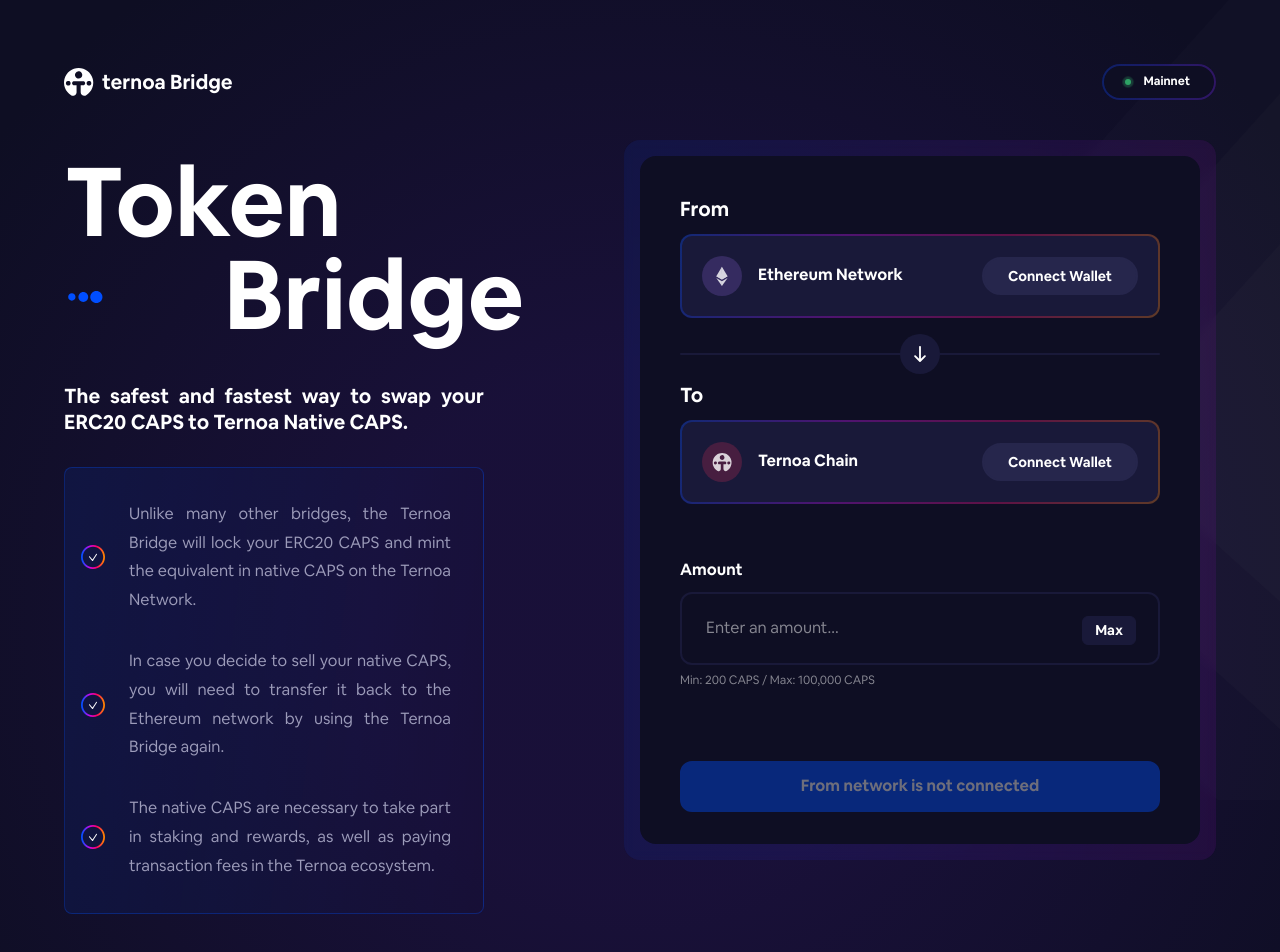
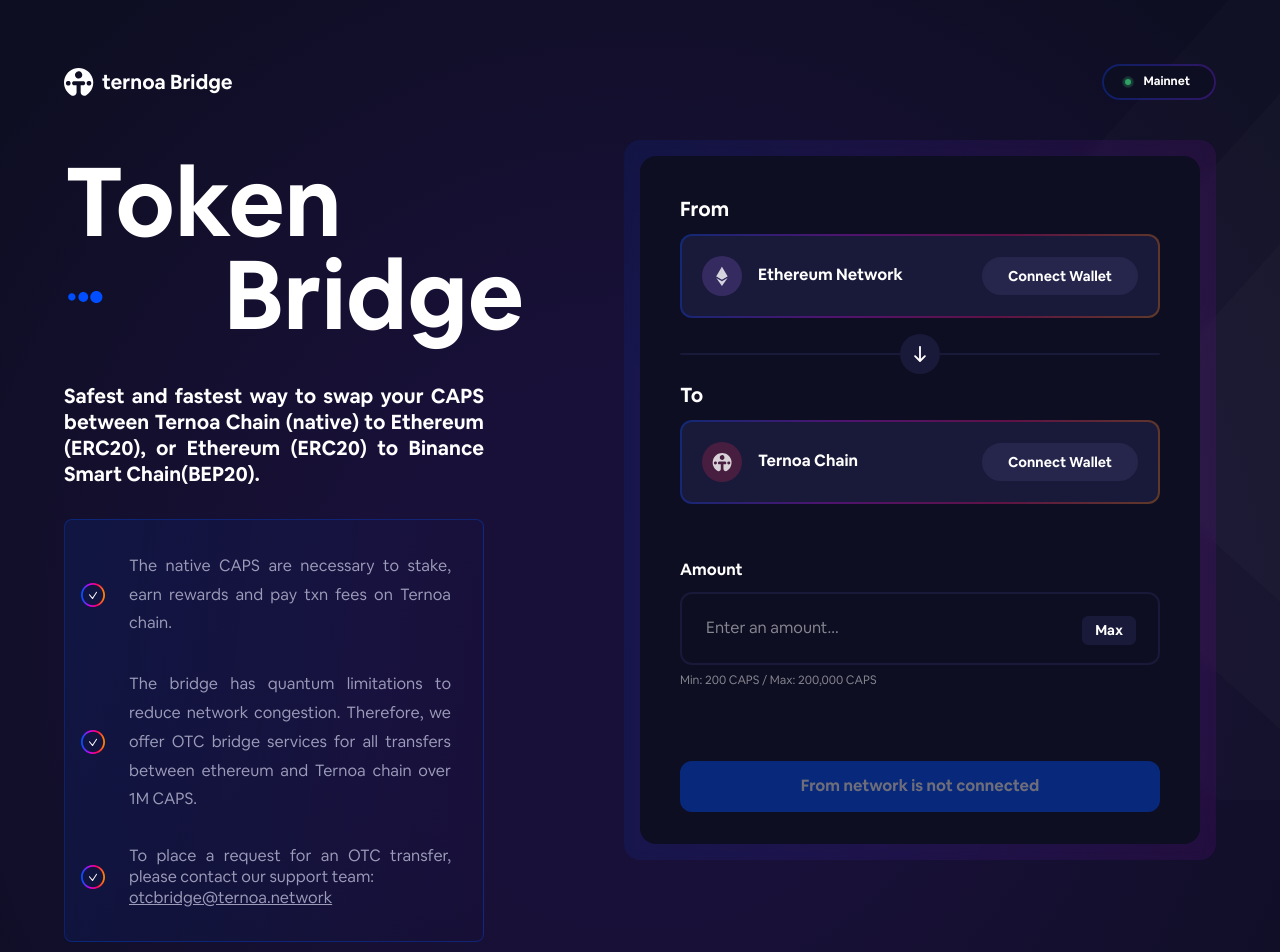
Before and after one commit to capsule-corp-ternoa/ternoa-bridge-front, a Next.js app: page / in a window 1280 px wide. Shown: the top 952 px of the page. Built offline with nearby package versions, Linux system fonts and the light colour scheme; no server answers.

Commit message:
fix: Bridge release, text update

```diff
--- a/components/pages/Homepage/Homepage.module.scss
+++ b/components/pages/Homepage/Homepage.module.scss
@@ -216,3 +216,11 @@
     max-width: 48rem;
   }
 }
+
+.otcLink {
+  text-decoration: underline;
+
+  &:hover {
+    color: $color-contrast;
+  }
+}
--- a/components/pages/Homepage/Homepage.tsx
+++ b/components/pages/Homepage/Homepage.tsx
@@ -91,7 +91,11 @@ const Homepage = () => {
       )}
       <div className={`wrapper ${styles.root}`}>
         <h1 className={styles.mobileTitle}>Token Bridge</h1>
-        <p className={styles.mobileDescription}>The safest and fastest way to swap your ERC20 CAPS to Ternoa Native CAPS.</p>
+        <p className={styles.mobileDescription}>
+          {`Safest and fastest way to swap your CAPS between Ternoa Chain(native) to Ethereum (ERC20)${
+            isAlphanetEnv ? '' : ', or Ethereum (ERC20) to Binance Smart Chain(BEP20)'
+          }.`}
+        </p>
         <div className={styles.transfer}>
           <Transfer />
         </div>
@@ -101,17 +105,30 @@ const Homepage = () => {
             <Lottie className={styles.lottie} path="./lottieBridge.json" />
             <div className={styles.laptopTitleBridge}>Bridge</div>
           </h1>
-          <p className={styles.laptopDescription}>The safest and fastest way to swap your ERC20 CAPS to Ternoa Native CAPS.</p>
+          <p className={styles.laptopDescription}>
+            {`Safest and fastest way to swap your CAPS between Ternoa Chain (native) to Ethereum (ERC20)${
+              isAlphanetEnv ? '' : ', or Ethereum (ERC20) to Binance Smart Chain(BEP20)'
+            }.`}
+          </p>
           <ul className={styles.box}>
-            <li className={styles.insight}>
-              Unlike many other bridges, the Ternoa Bridge will lock your ERC20 CAPS and mint the equivalent in native CAPS on the Ternoa Network.
-            </li>
-            <li className={styles.insight}>
-              In case you decide to sell your native CAPS, you will need to transfer it back to the Ethereum network by using the Ternoa Bridge again.
-            </li>
-            <li className={styles.insight}>
-              The native CAPS are necessary to take part in staking and rewards, as well as paying transaction fees in the Ternoa ecosystem.
-            </li>
+            <li className={styles.insight}>The native CAPS are necessary to stake, earn rewards and pay txn fees on Ternoa chain.</li>
+            {!isAlphanetEnv && (
+              <>
+                <li className={styles.insight}>
+                  The bridge has quantum limitations to reduce network congestion. Therefore, we offer OTC bridge services for all transfers between ethereum
+                  and Ternoa chain over 1M CAPS.
+                </li>
+                <li className={styles.insight}>
+                  <div>
+                    To place a request for an OTC transfer, please contact our support team:
+                    <br />
+                    <a className={styles.otcLink} href="mailto:otcbridge@ternoa.network" title="OTC mail contact">
+                      otcbridge@ternoa.network
+                    </a>
+                  </div>
+                </li>
+              </>
+            )}
           </ul>
         </div>
       </div>
--- a/helpers/bridge.ts
+++ b/helpers/bridge.ts
@@ -29,7 +29,7 @@ import {
 } from './erc'
 
 export const MIN_AMOUNT = 200
-export const MAX_AMOUNT = 100000
+export const MAX_AMOUNT = 200000
 export const SLEEP_INTERVAL = 10000
 export const RELAYER_THRESHOLD = 2
 export const BLOCK_LIMIT = 100
```
Also changed, not shown: 1 other file (tests, documents, lock files or other folders).
